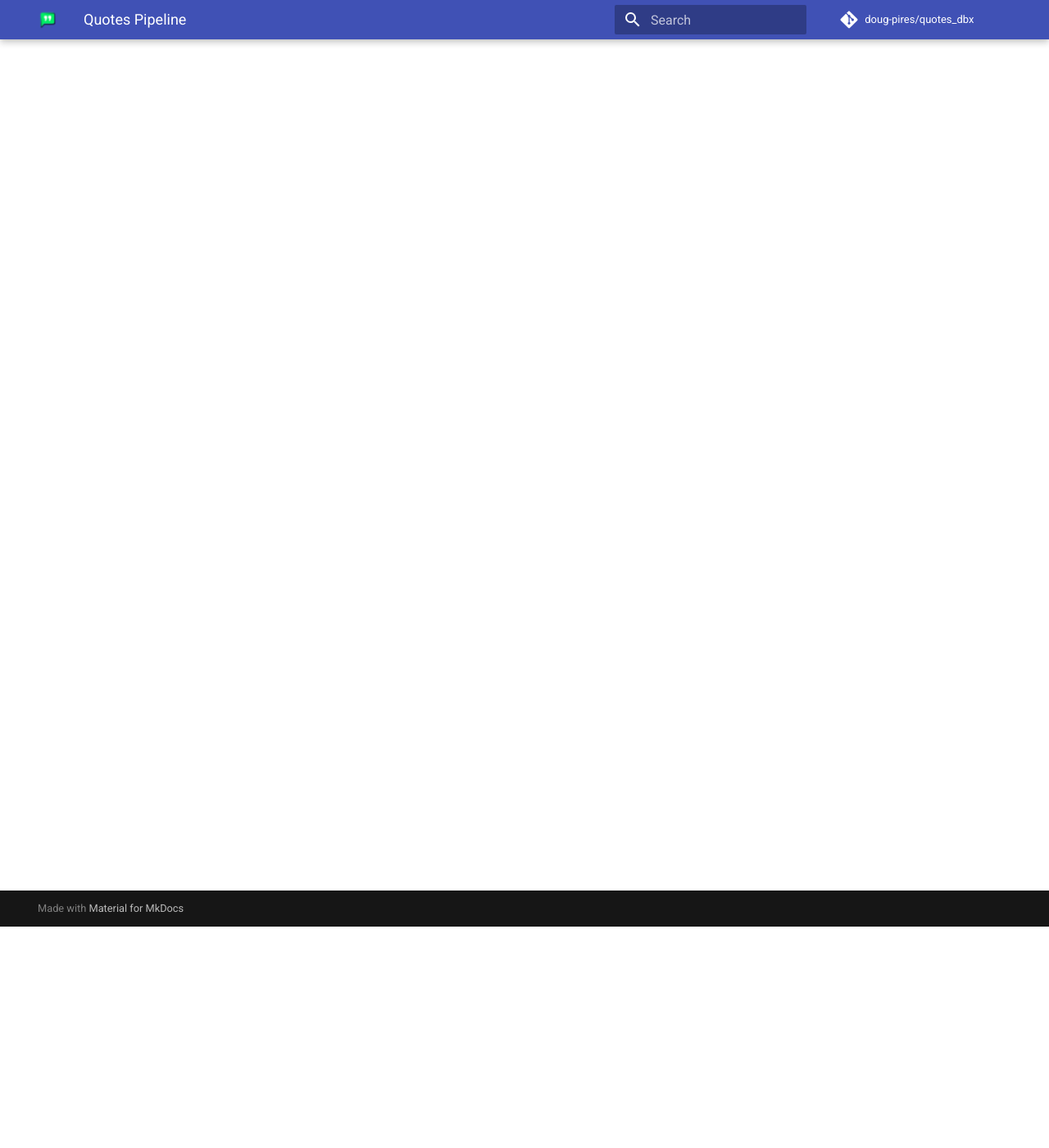
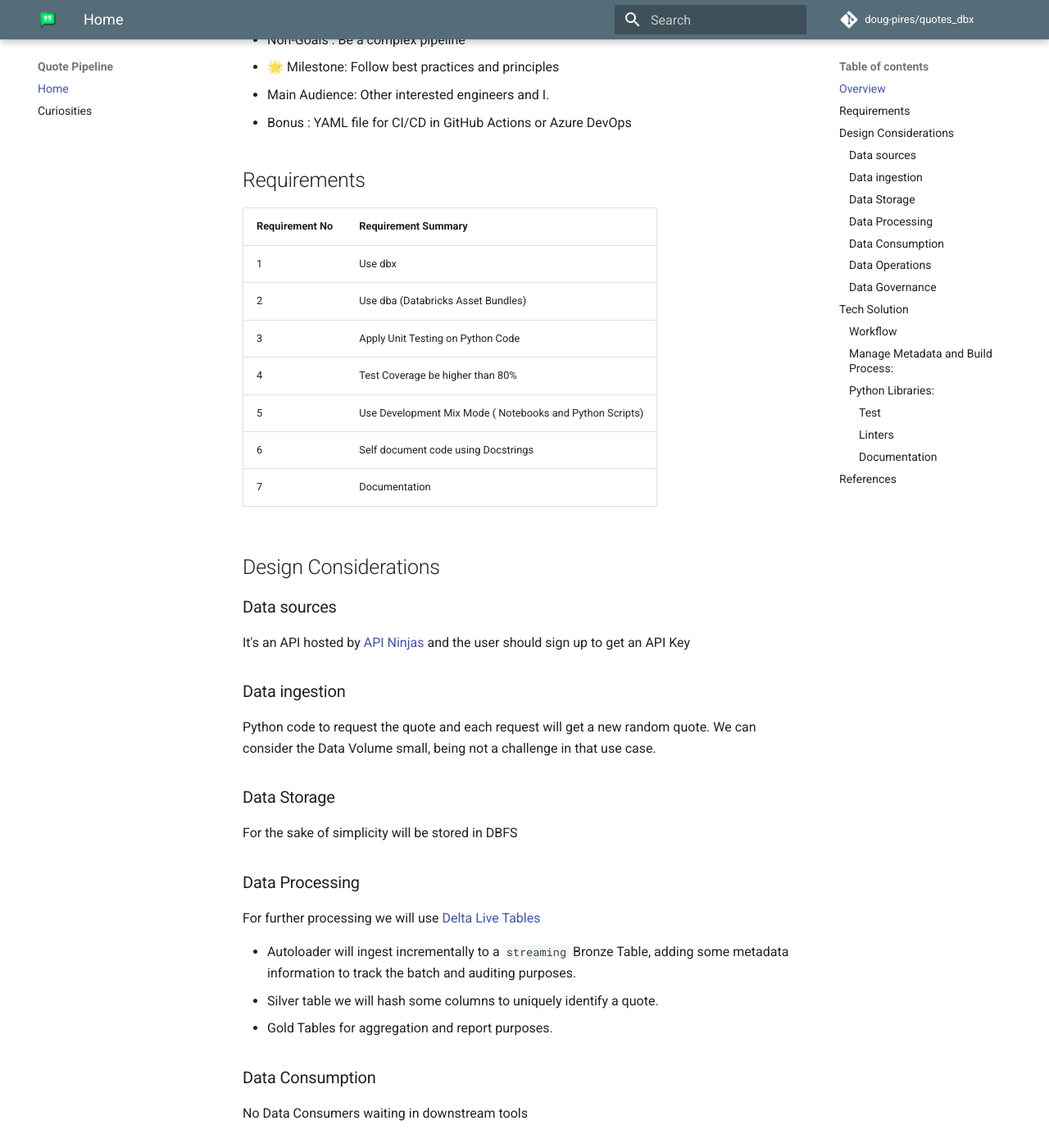
Before and after one commit to doug-pires/quotes_dbx, an MkDocs documentation site: the page built from docs/index.md, in a window 1280 px wide and 1400 px high, scrolled down 270 px. Shown: the whole window at 82% size. Built offline with MkDocs 1.6.1 and Material for MkDocs 9.7.7, drawn with Linux system fonts in a browser that asks for light colours; comment, search, counter and statistics services are not loaded; some of the changed text lies outside the part shown.

Commit message:
doc: Build first page and Design Doc

```diff
--- a/docs/index.md
+++ b/docs/index.md
@@ -1 +1,96 @@
-# Quotes Pipeline
+# Design Document
+
+## Overview
+
+Build a simple data pipeline that extract famous quotes, process it and save on storage.
+
+- 🎯Goals: Deploy the pipeline into Databricks using different tools
+- Non-Goals : Be a complex pipeline
+- 🌟 Milestone: Follow best practices and principles
+- Main Audience: Other interested engineers and I.
+- Bonus : YAML file for CI/CD in GitHub Actions or Azure DevOps
+
+## Requirements
+
+| Requirement No | Requirement Summary                                      |
+| -------------- | -------------------------------------------------------- |
+| 1              | Use dbx                                                  |
+| 2              | Use dba (Databricks Asset Bundles)                       |
+| 3              | Apply Unit Testing on Python Code                        |
+| 4              | Test Coverage be higher than 80%                         |
+| 5              | Use Development Mix Mode ( Notebooks and Python Scripts) |
+| 6              | Self document code using Docstrings                      |
+| 7              | Documentation                                            |
+
+
+## Design Considerations
+
+### Data sources
+It's an API hosted by [API Ninjas]([API Ninjas | Build Real Applications with Real Data (api-ninjas.com)](https://api-ninjas.com/)) and the user should sign up to get an API Key
+
+### Data ingestion
+Python code to request the quote and each request will get a new random quote. We can consider the  Data Volume small, being not a challenge in that use case.
+
+### Data Storage
+For the sake of simplicity will be stored in DBFS
+
+### Data Processing
+For further processing we will use [Delta Live Tables]([Configure pipeline settings for Delta Live Tables | Databricks on AWS](https://docs.databricks.com/en/delta-live-tables/settings.html))
+
+- Autoloader will ingest incrementally to a `streaming` Bronze Table, adding some metadata information to track the batch and auditing purposes.
+- Silver table we will hash some columns to uniquely identify a quote.
+- Gold Tables for aggregation and report purposes.
+
+### Data Consumption
+No Data Consumers waiting in downstream tools
+
+### Data Operations
+The orchestration will be done by Databricks Workflows
+
+### Data Governance
+Out-of-Scope ❌
+
+Data Security
+Out-of-Scope ❌
+
+
+## Tech Solution
+
+### Workflow
+- Draw the Architecture
+- Data Assets
+
+### Manage Metadata and Build Process:
+- [Poetry](https://python-poetry.org/)
+- [dbx](https://dbx.readthedocs.io/en/latest/)
+- [Databricks Asset Bundles]([What are Databricks Asset Bundles? | Databricks on AWS](https://docs.databricks.com/en/dev-tools/bundles/index.html))  *check the repo here*
+
+### Python Libraries:
+ - pyspark
+ - delta-spark
+ - databricks-sdk
+ - requests
+#### Test
+ - pytest
+ - [chispa]([MrPowers/chispa: PySpark test helper methods with beautiful error messages (github.com)](https://github.com/MrPowers/chispa))
+ - pytest-cov
+ - pytest-mock
+
+#### Linters
+ - isort
+ - black
+#### Documentation
+ - mkdocs
+ - mkdocs-material
+
+
+
+## References
+>Alex Ott : [Applying software development & DevOps best practices to Delta Live Table pipelines | Databricks Blog](https://www.databricks.com/blog/applying-software-development-devops-best-practices-delta-live-table-pipelines)
+
+>Matthew Powers: [Testing PySpark Code - MungingData](https://mungingdata.com/pyspark/testing-pytest-chispa/)
+
+>[What is a Medallion Architecture? (databricks.com)](https://www.databricks.com/glossary/medallion-architecture)
+
+
+> Eduardo Mendes : [(6) Documentado projetos com MkDocs - Live de Python #189 - YouTube](https://www.youtube.com/watch?v=GW6nAJ1NHUQ)
--- a/mkdocs.yml
+++ b/mkdocs.yml
@@ -3,7 +3,30 @@
 repo_name: doug-pires/quotes_dbx
 edit_uri: /tree/main/docs
 
+nav:
+  - Home: index.md
+  - Curiosities: curiosity.md
+
 theme:
   name: material
+  palette:
+    scheme: default
+    primary: blue grey
+    accent: cyan
   logo: &logo assets/quotes_logo.png
   favicon: *logo
+  features:
+    - navigation.footer
+    # - header.autohide
+
+# Additional configuration
+extra:
+  social:
+    - icon: fontawesome/brands/github
+      link: https://github.com/doug-pires
+    - icon: fontawesome/brands/linkedin
+      link: https://www.linkedin.com/in/douglaspiresm/
+
+markdown_extensions:
+  - attr_list
+  - pymdownx.emoji
--- a/pyproject.toml
+++ b/pyproject.toml
@@ -36,6 +36,7 @@
 mkdocs-material = "^9.4.6"
 mkdocstrings = "^0.23.0"
 mkdocstrings-python = "^1.7.3"
+pymdown-extensions = "^10.3.1"
 
 [build-system]
 requires = ["poetry-core"]
```
Also changed, not shown: docs/curiosity.md (added, +6 -0 lines), 2 other files.
